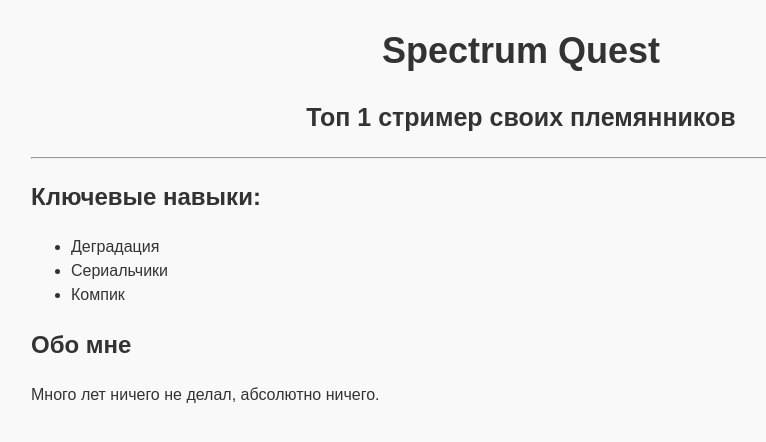
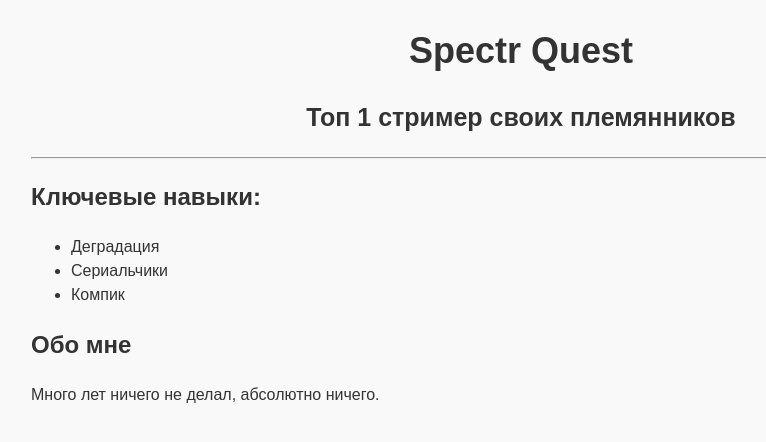
Before and after one commit to SpectrZX/SpectrZX.github.io, a plain HTML site: page Index.html in a window 1280 px wide. Shown: the whole page, without its empty margins (119-885 px from the left). Drawn offline with Linux system fonts and the light colour scheme.

Commit message:
Add files via upload

```diff
--- a/Index.html
+++ b/Index.html
@@ -9,7 +9,7 @@
 </head>
 <body>
     <main>
-        <h1>Spectrum Quest</h1>
+        <h1>Spectr Quest</h1>
         <h2>Топ 1 стример своих племянников</h2>
 
         <hr>
```
